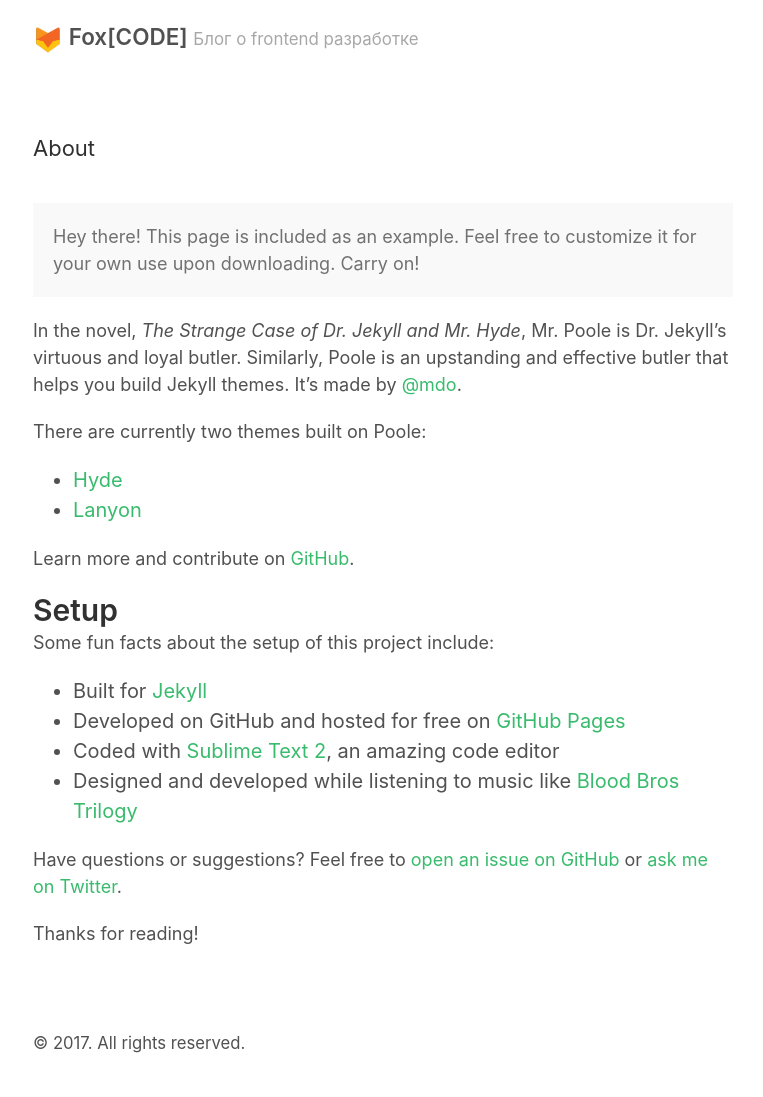
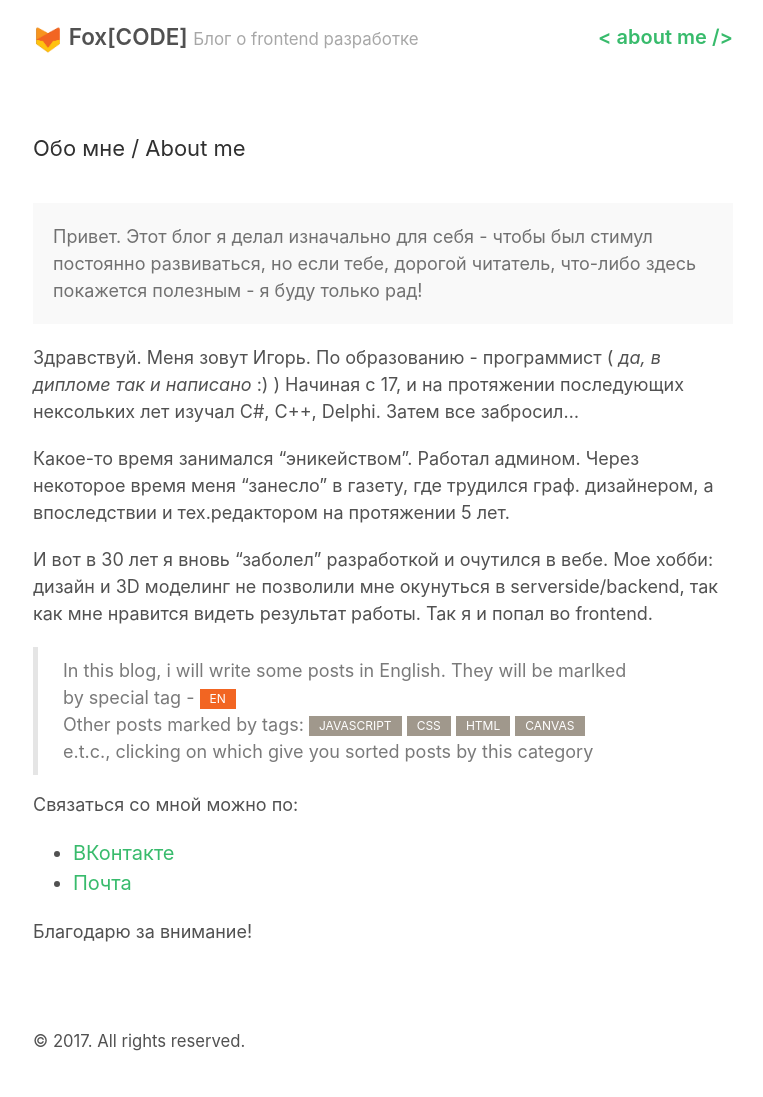
Before and after one commit to klesarev/myblog, a Jekyll site: the page built from about.md, in a window 1280 px wide. Shown: the whole page, without its empty margins (257-1020 px from the left). Built offline with Jekyll 4.4.1, drawn with Linux system fonts in a browser that asks for light colours; nearby versions of some CDN libraries; comment, search, counter and statistics services are not loaded.

Commit message:
add about me

```diff
--- a/_includes/header.html
+++ b/_includes/header.html
@@ -8,4 +8,9 @@
         <a href="{{ site.baseurl }}/" title="Home">{{ site.title }}</a>
         <small>{{ site.tagline }}</small>
     </h3>
+    <ul class="header-menu">
+        <li>
+            <a href="{{ site.baseurl }}/about">&lt; about me /&gt;</a>
+        </li>
+    </ul>
 </header>
--- a/_sass/_masthead.scss
+++ b/_sass/_masthead.scss
@@ -8,6 +8,28 @@
 
   img {
     margin: 5px 0 0 0;
+  }
+}
+
+.header-menu {
+  display: block;
+  float: right;
+
+  li {
+    list-style: none;
+  }
+
+  a {
+    vertical-align: middle;
+    display: inline;
+    color: #38bb6c;
+
+    font-weight: 600;
+  }
+  a:hover {
+    text-decoration: none;
+    color: #655748;
+    transition: all 0.3s ease-in-out;
   }
 }
 
--- a/_sass/_posts.scss
+++ b/_sass/_posts.scss
@@ -72,6 +72,17 @@
     transition: 0.2s ease-in-out;
     color: #5d503f;
 }
+a.eng-text {
+  font-size: 0.6rem;
+  padding: 1px 10px;
+  background: #f26522;
+  display: inline-block;
+  vertical-align: middle;
+  text-transform: uppercase;
+  color: #fff;
+  cursor: pointer;
+  text-decoration: none;
+}
 .post-date {
   display: inline;
   margin-top: -.3rem;
--- a/_sass/_type.scss
+++ b/_sass/_type.scss
@@ -77,6 +77,7 @@ blockquote {
   margin: .8rem 0;
   color: #7a7a7a;
   border-left: .25rem solid #e5e5e5;
+  font-size: 0.9rem;
 
   p:last-child {
     margin-bottom: 0;
--- a/about.md
+++ b/about.md
@@ -1,30 +1,38 @@
 ---
 layout: page
-title: About
+title: Обо мне / About me
+description: Рассказ о фронтэнд разработчике. Биография frontend. Как стать frontend.
 ---
 
 <p class="message">
-  Hey there! This page is included as an example. Feel free to customize it for your own use upon downloading. Carry on!
+  Привет. Этот блог я делал изначально для себя - чтобы был стимул постоянно развиваться, но если тебе, дорогой читатель, что-либо здесь покажется полезным - я буду только рад!
 </p>
 
-In the novel, *The Strange Case of Dr. Jekyll and Mr. Hyde*, Mr. Poole is Dr. Jekyll's virtuous and loyal butler. Similarly, Poole is an upstanding and effective butler that helps you build Jekyll themes. It's made by [@mdo](https://twitter.com/mdo).
+Здравствуй. Меня зовут Игорь. По образованию - программист ( <em>да, в дипломе так и написано</em> :) )
+Начиная с 17, и на протяжении последующих нексольких лет изучал С#, C++, Delphi. Затем все забросил...
 
-There are currently two themes built on Poole:
+Какое-то время занимался "эникейством". Работал админом. Через некоторое время меня "занесло" в газету, где трудился граф. дизайнером, а впоследствии и тех.редактором на протяжении 5 лет.
 
-* [Hyde](http://hyde.getpoole.com)
-* [Lanyon](http://lanyon.getpoole.com)
+И вот в 30 лет я вновь "заболел" разработкой и очутился в вебе. Мое хобби: дизайн и 3D моделинг не позволили мне окунуться в serverside/backend, так как мне нравится видеть результат работы. Так я и попал во frontend.
 
-Learn more and contribute on [GitHub](https://github.com/poole).
+<blockquote>
 
-## Setup
+  In this blog, i will write some posts in English. They will be marlked by special tag - <a class="eng-text">en</a>
+  <br />
+  Other posts marked by tags: <ul class="category-list-main" style="-webkit-margin-after: 0;">
+  <li class="item"><a class="link">javascript</a></li>
+  <li class="item"><a class="link">css</a></li>
+  <li class="item"><a class="link">html</a></li>
+  <li class="item"><a class="link">canvas</a></li>
+  </ul>e.t.c., clicking on which give you sorted posts by this category
 
-Some fun facts about the setup of this project include:
+</blockquote>
 
-* Built for [Jekyll](http://jekyllrb.com)
-* Developed on GitHub and hosted for free on [GitHub Pages](https://pages.github.com)
-* Coded with [Sublime Text 2](http://sublimetext.com), an amazing code editor
-* Designed and developed while listening to music like [Blood Bros Trilogy](https://soundcloud.com/maddecent/sets/blood-bros-series)
 
-Have questions or suggestions? Feel free to [open an issue on GitHub](https://github.com/poole/poole/issues/new) or [ask me on Twitter](https://twitter.com/mdo).
+Связаться со мной можно по:
 
-Thanks for reading!
+* [ВКонтакте](https://vk.com/id179152023)
+* [Почта](klesareff.igor@yandex.ru)
+
+
+Благодарю за внимание!
```
Also changed, not shown: other.html (deleted, +0 -19 lines).
